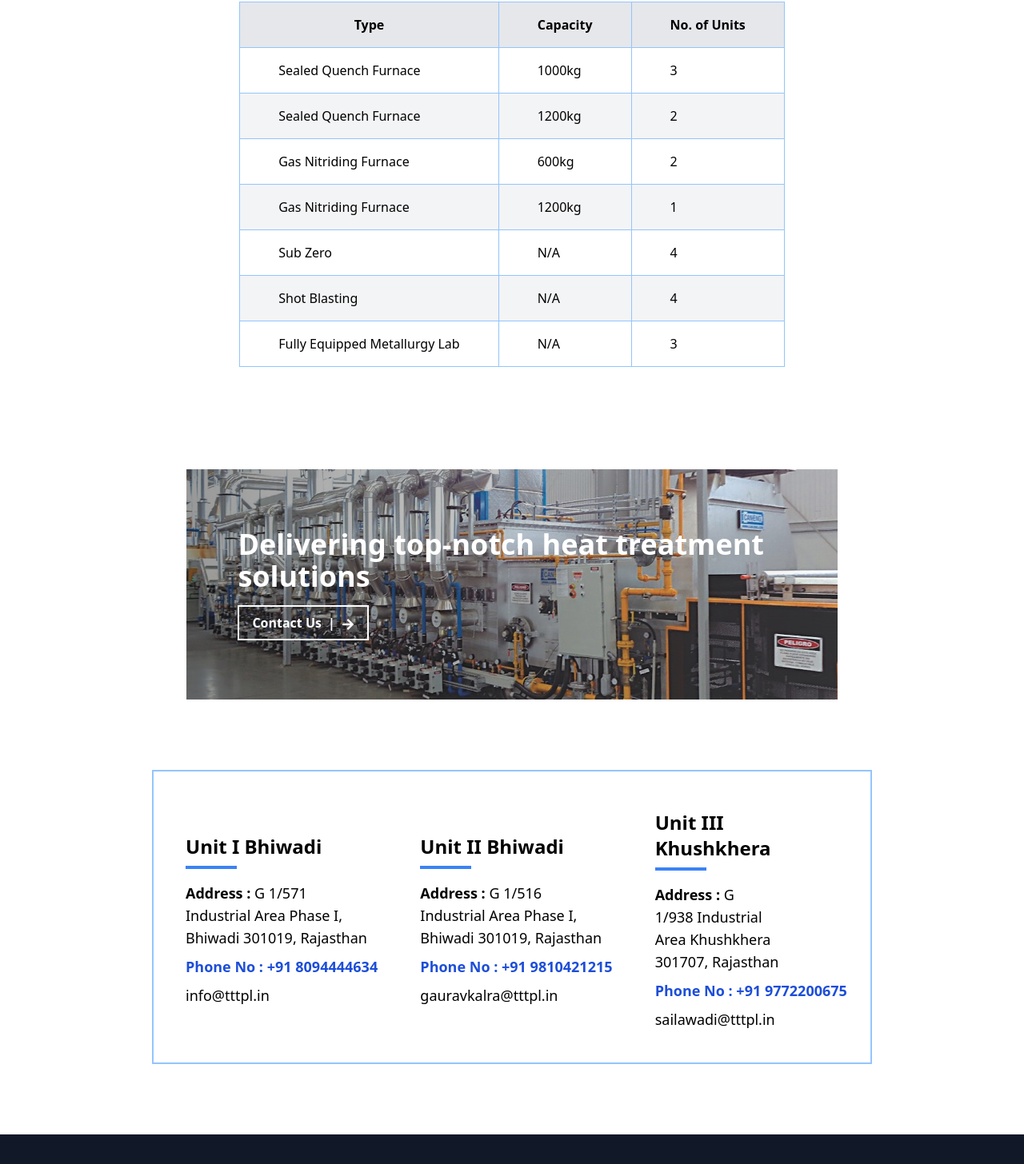
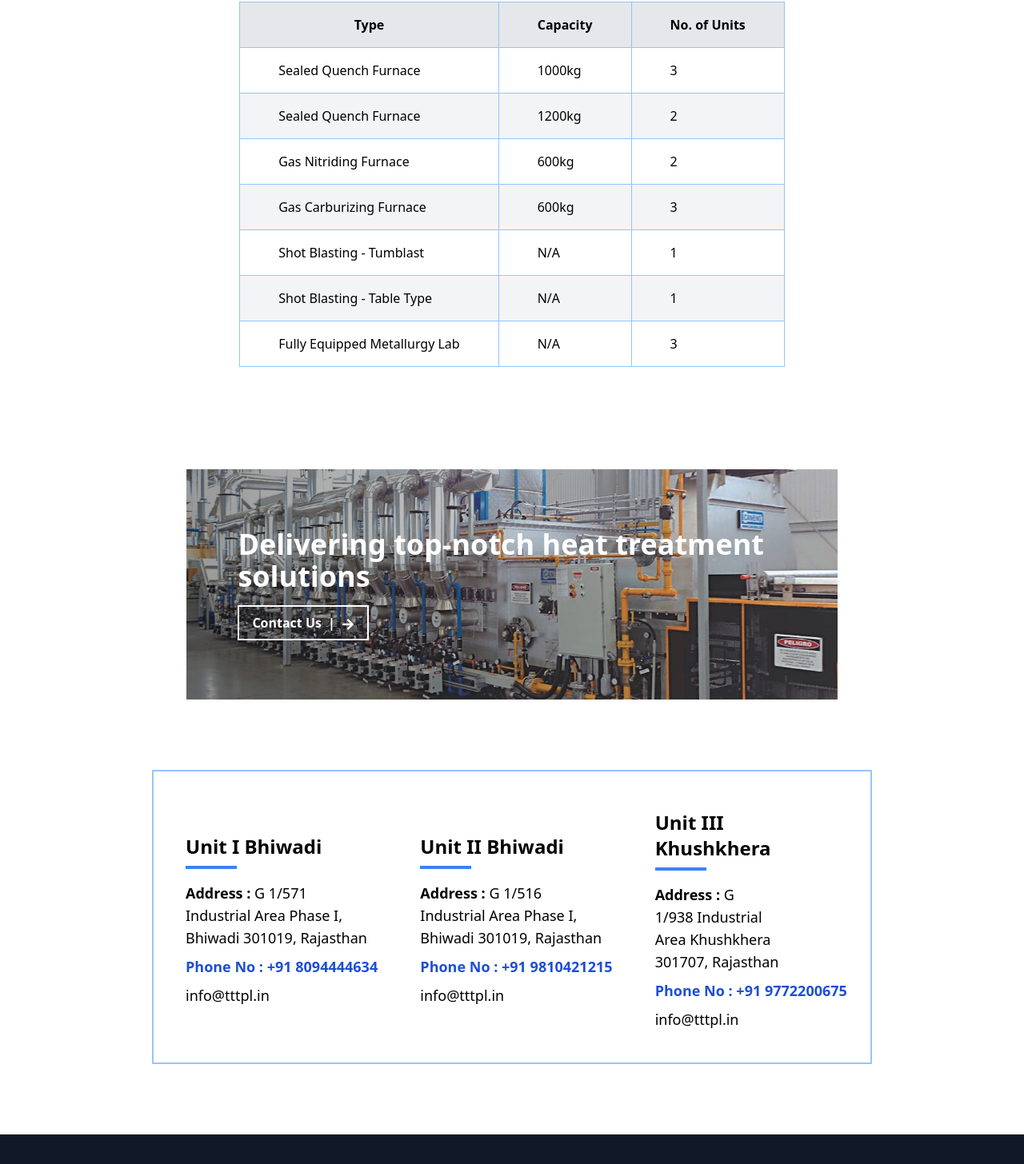
Before and after one commit to HUmnanANirudh/Techmat, a React (Vite) app: page /infrasturcture in a window 1280 px wide. Shown: the part 654-2110 px from the top of the page at 80% size. Built offline with nearby package versions, Linux system fonts and the light colour scheme.

Commit message:
changed minor content

```diff
--- a/src/components/Home/Info.jsx
+++ b/src/components/Home/Info.jsx
@@ -16,14 +16,14 @@ const Info = () => {
             plantName="Unit II Bhiwadi"
             address="G 1/516 Industrial Area Phase I, Bhiwadi 301019, Rajasthan"
             phone="+91 9810421215"
-            email="gauravkalra@tttpl.in"
+            email="info@tttpl.in"
             className="lg:col-span-1"
           />
           <Address
             plantName="Unit III Khushkhera"
             address="G 1/938 Industrial Area Khushkhera 301707, Rajasthan"
             phone="+91 9772200675"
-            email="sailawadi@tttpl.in"
+            email="info@tttpl.in"
             className="lg:col-span-1 sm:col-span-2 order-last sm:order-none"
           />
         </div>
--- a/src/pages/Infra.jsx
+++ b/src/pages/Infra.jsx
@@ -9,9 +9,9 @@ const data = [
   { type: "Sealed Quench Furnace", capacity: "1000kg", units: 3 },
   { type: "Sealed Quench Furnace", capacity: "1200kg", units: 2 },
   { type: "Gas Nitriding Furnace", capacity: "600kg", units: 2 },
-  { type: "Gas Nitriding Furnace", capacity: "1200kg", units: 1 },
-  { type: "Sub Zero", capacity: "N/A", units: 4 },
-  { type: "Shot Blasting", capacity: "N/A", units: 4 },
+  { type: "Gas Carburizing Furnace", capacity: "600kg", units: 3 },
+  { type: "Shot Blasting - Tumblast", capacity: "N/A", units: 1 },
+  { type: "Shot Blasting - Table Type", capacity: "N/A", units: 1 },
   { type: "Fully Equipped Metallurgy Lab", capacity: "N/A", units: 3 }
 ];
 
```
